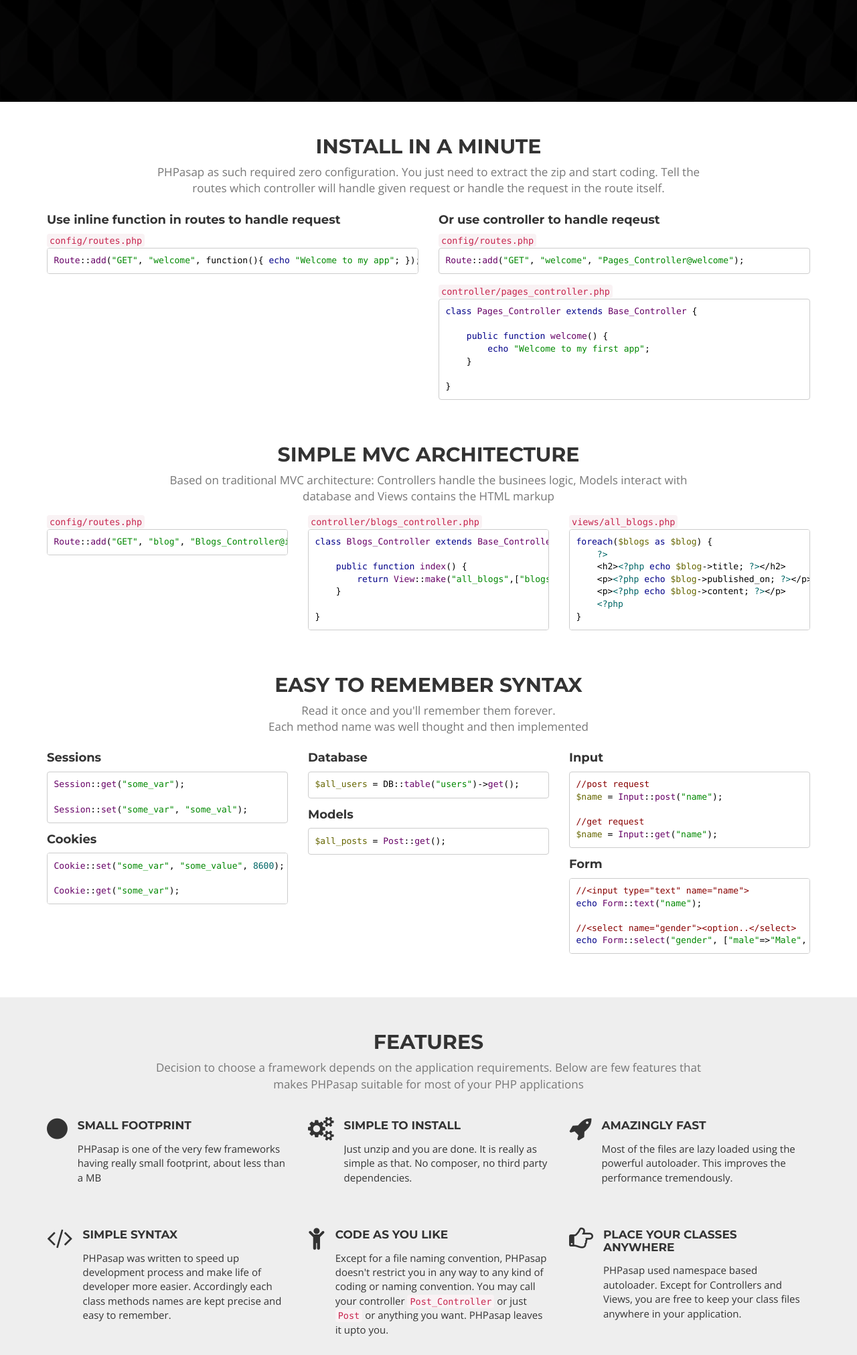
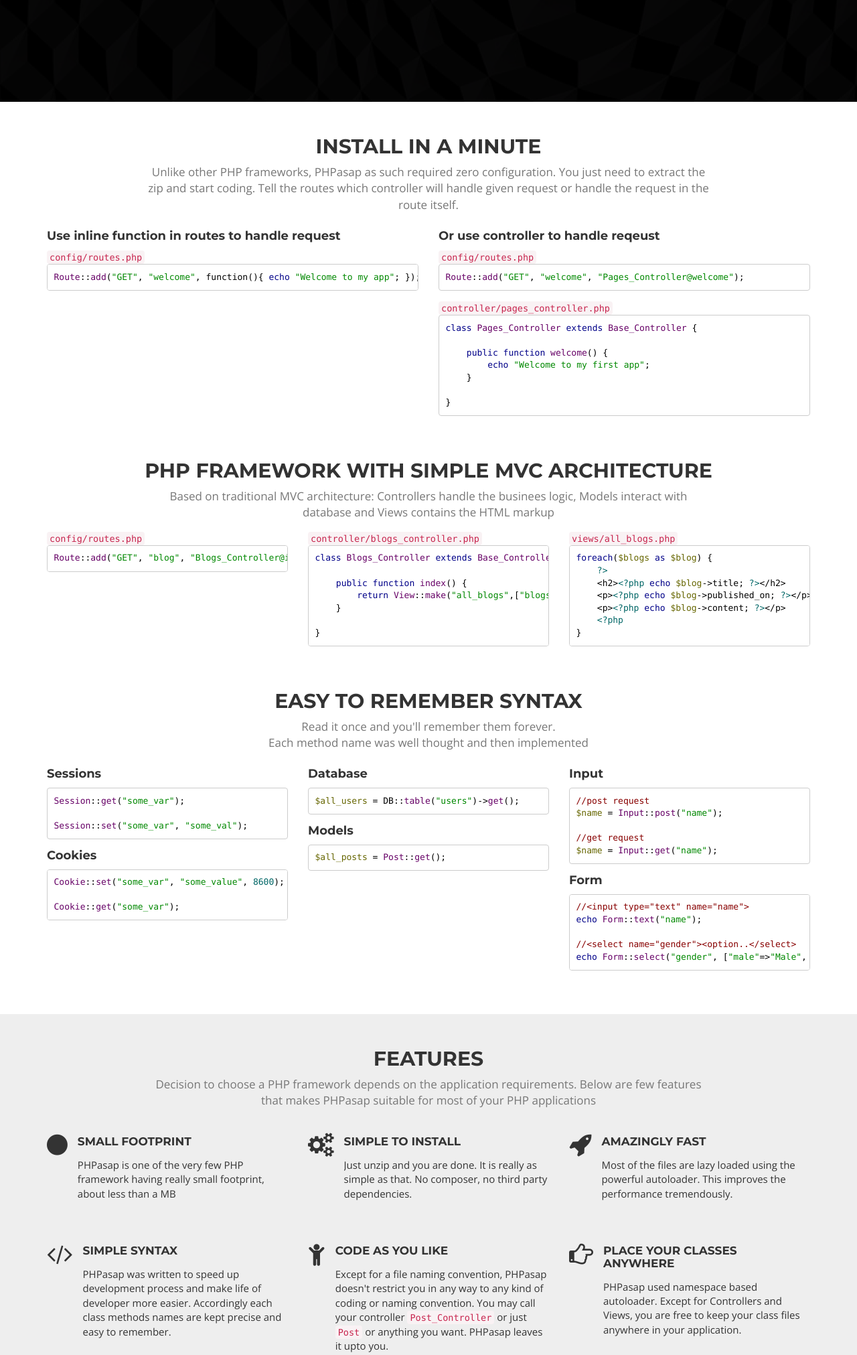
Before and after one commit to perials/phpasap-website, a PHP site: page /phpasap/ in a window 1280 px wide. Shown: the part 648-2671 px from the top of the page at 67% size. Run offline with PHP 8.4, Linux system fonts and the light colour scheme; some libraries are stand-ins or nearby versions.

Commit message:
Modified text on home page for SEO purpose

```diff
--- a/app/views/templates/home.php
+++ b/app/views/templates/home.php
@@ -41,7 +41,7 @@
 
         <div class="container">
             <h2 class="section-title text-center">Install in a minute</h2>
-            <p class="text-center section-tag-line">PHPasap as such required zero configuration. You just need to extract the zip and start coding. Tell the routes which controller will handle given request or handle the request in the route itself.</p>
+            <p class="text-center section-tag-line">Unlike other PHP frameworks, PHPasap as such required zero configuration. You just need to extract the zip and start coding. Tell the routes which controller will handle given request or handle the request in the route itself.</p>
             <div class="row">
                 <div class="col-md-6">
                     <h4>Use inline function in routes to handle request</h4>
@@ -70,7 +70,7 @@
         </div>
 
         <div class="container">
-            <h2 class="section-title text-center">Simple MVC architecture</h2>
+            <h2 class="section-title text-center">PHP framework with simple MVC architecture</h2>
             <p class="text-center section-tag-line">Based on traditional MVC architecture: Controllers handle the businees logic, Models interact with database and Views contains the HTML markup</p>
             <div class="row">
                 <div class="col-md-4">
@@ -165,7 +165,7 @@
         <div class="features">
             <div class="container">
                 <h2 class="section-title text-center">Features</h2>
-                <p class="text-center section-tag-line">Decision to choose a framework depends on the application requirements. Below are few features that makes PHPasap suitable for most of your PHP applications</p>
+                <p class="text-center section-tag-line">Decision to choose a PHP framework depends on the application requirements. Below are few features that makes PHPasap suitable for most of your PHP applications</p>
                 <div class="row">
                     <div class="col-md-4">
                         <div class="media">
@@ -174,7 +174,7 @@
                             </div>
                             <div class="media-body">
                                 <h3>Small Footprint</h3>
-                                <p>PHPasap is one of the very few frameworks having really small footprint, about less than a MB</p>
+                                <p>PHPasap is one of the very few PHP framework having really small footprint, about less than a MB</p>
                             </div>
                         </div>
                     </div>
@@ -244,7 +244,7 @@
                             </div>
                             <div class="media-body">
                                 <h3>Learn quickly</h3>
-                                <p>Even if you are beginner it will not take you more than a hour to understand the entire framework.</p>
+                                <p>Even if you are beginner it will not take you more than a hour to completely understand this awesome PHP framework.</p>
                             </div>
                         </div>
                     </div>
```
